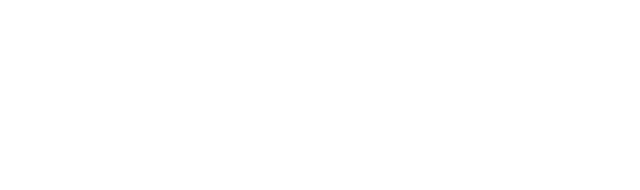
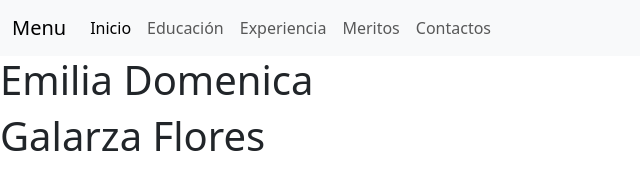
Before and after one commit to Emi1213/PracticaGit4A_GalarzaEmilia, a plain HTML site: page index.html in a window 1280 px wide. Shown: the whole page, without its empty margins (0-640 px from the left). Drawn offline with nearby package versions, Linux system fonts and the light colour scheme.

Commit message:
Se agregó Bootstrap al proyecto, menú e información personal.

```diff
--- a/index.html
+++ b/index.html
@@ -4,8 +4,40 @@
     <meta charset="UTF-8">
     <meta name="viewport" content="width=device-width, initial-scale=1.0">
     <title>Evaluacion</title>
+    <link href="https://cdn.jsdelivr.net/npm/bootstrap@5.3.2/dist/css/bootstrap.min.css" rel="stylesheet" integrity="sha384-T3c6CoIi6uLrA9TneNEoa7RxnatzjcDSCmG1MXxSR1GAsXEV/Dwwykc2MPK8M2HN" crossorigin="anonymous">
 </head>
 <body>
+    <nav class="navbar navbar-expand-lg bg-body-tertiary">
+        <div class="container-fluid">
+          <a class="navbar-brand" href="#">Menu</a>
+          <button class="navbar-toggler" type="button" data-bs-toggle="collapse" data-bs-target="#navbarNav" aria-controls="navbarNav" aria-expanded="false" aria-label="Toggle navigation">
+            <span class="navbar-toggler-icon"></span>
+          </button>
+          <div class="collapse navbar-collapse" id="navbarNav">
+            <ul class="navbar-nav">
+              <li class="nav-item">
+                <a class="nav-link active" aria-current="page" href="#">Inicio</a>
+              </li>
+              <li class="nav-item">
+                <a class="nav-link" href="#">Educación</a>
+              </li>
+              <li class="nav-item">
+                <a class="nav-link" href="#">Experiencia</a>
+              </li>
+              <li class="nav-item">
+                <a class="nav-link" href="#">Meritos</a>
+              </li>
+              <li class="nav-item">
+                <a class="nav-link" href="#">Contactos</a>
+              </li>
+            </ul>
+          </div>
+        </div>
+      </nav>
+      <section>
+        <h1>Emilia Domenica</h1>
+        <h1>Galarza Flores</h1>
+      </section>
 
 </body>
 </html>
```
